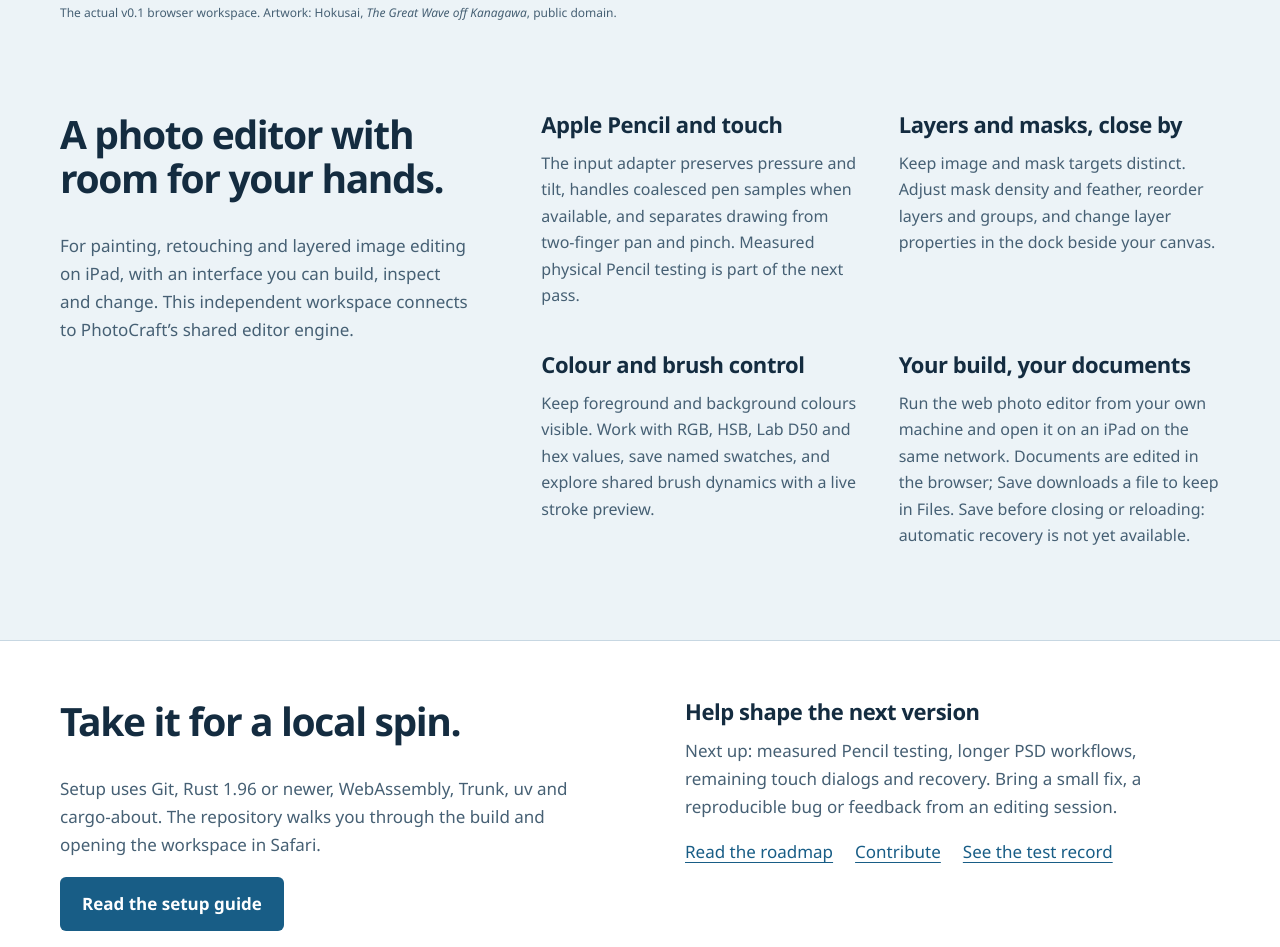
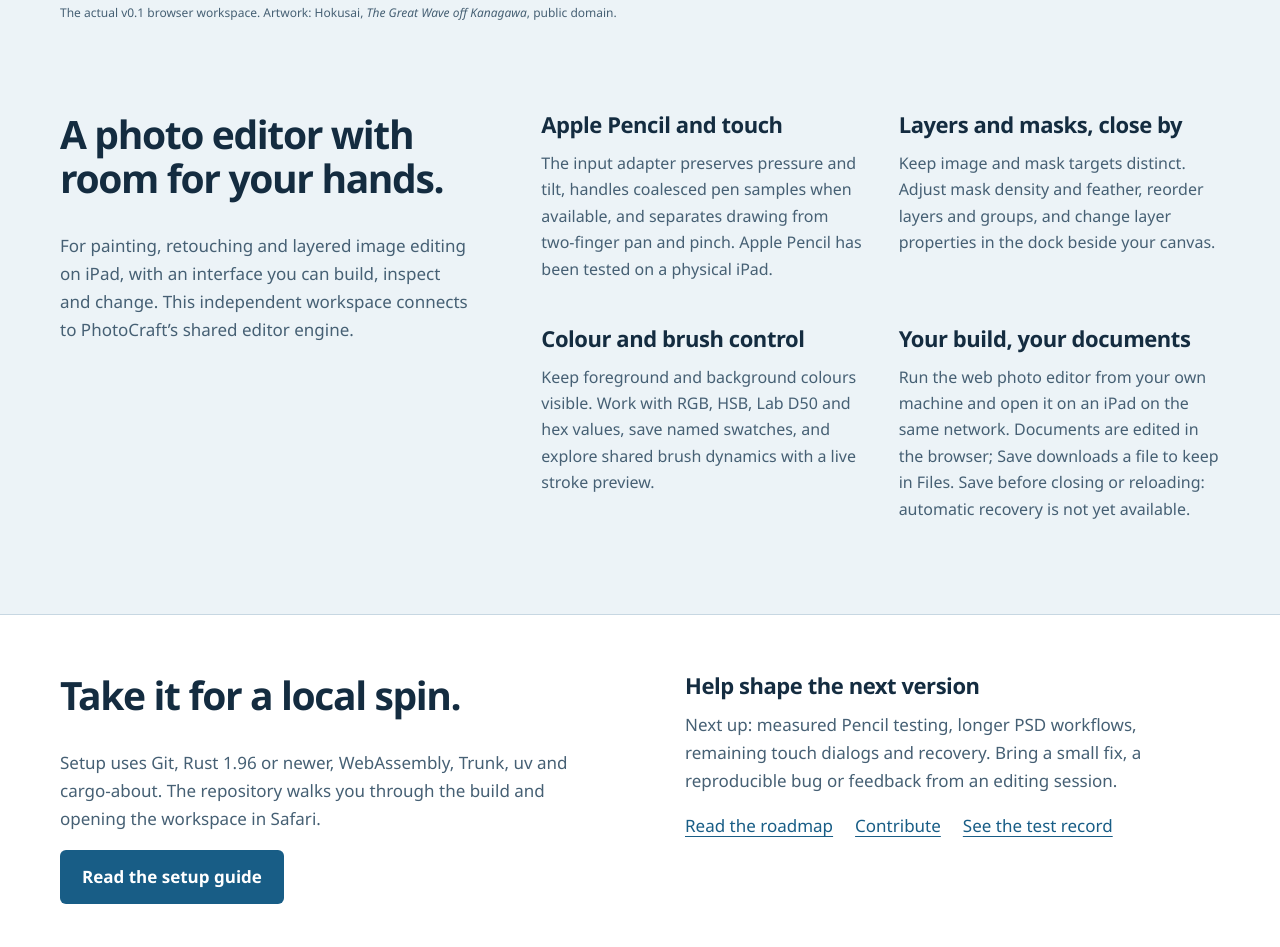
Before and after one commit to 1puni/photocraft-ipad, a plain HTML site: page site/index.html in a window 1280 px wide. Shown: the part 1429-2376 px from the top of the page. Drawn offline with Linux system fonts and the light colour scheme.

Commit message:
Record physical Apple Pencil testing on iPad

```diff
--- a/site/index.html
+++ b/site/index.html
@@ -70,7 +70,7 @@
       <div class="features">
         <article>
           <h3>Apple Pencil and touch</h3>
-          <p>The input adapter preserves pressure and tilt, handles coalesced pen samples when available, and separates drawing from two-finger pan and pinch. Measured physical Pencil testing is part of the next pass.</p>
+          <p>The input adapter preserves pressure and tilt, handles coalesced pen samples when available, and separates drawing from two-finger pan and pinch. Apple Pencil has been tested on a physical iPad.</p>
         </article>
         <article>
           <h3>Layers and masks, close by</h3>
```
Also changed, not shown: 3 other files.
